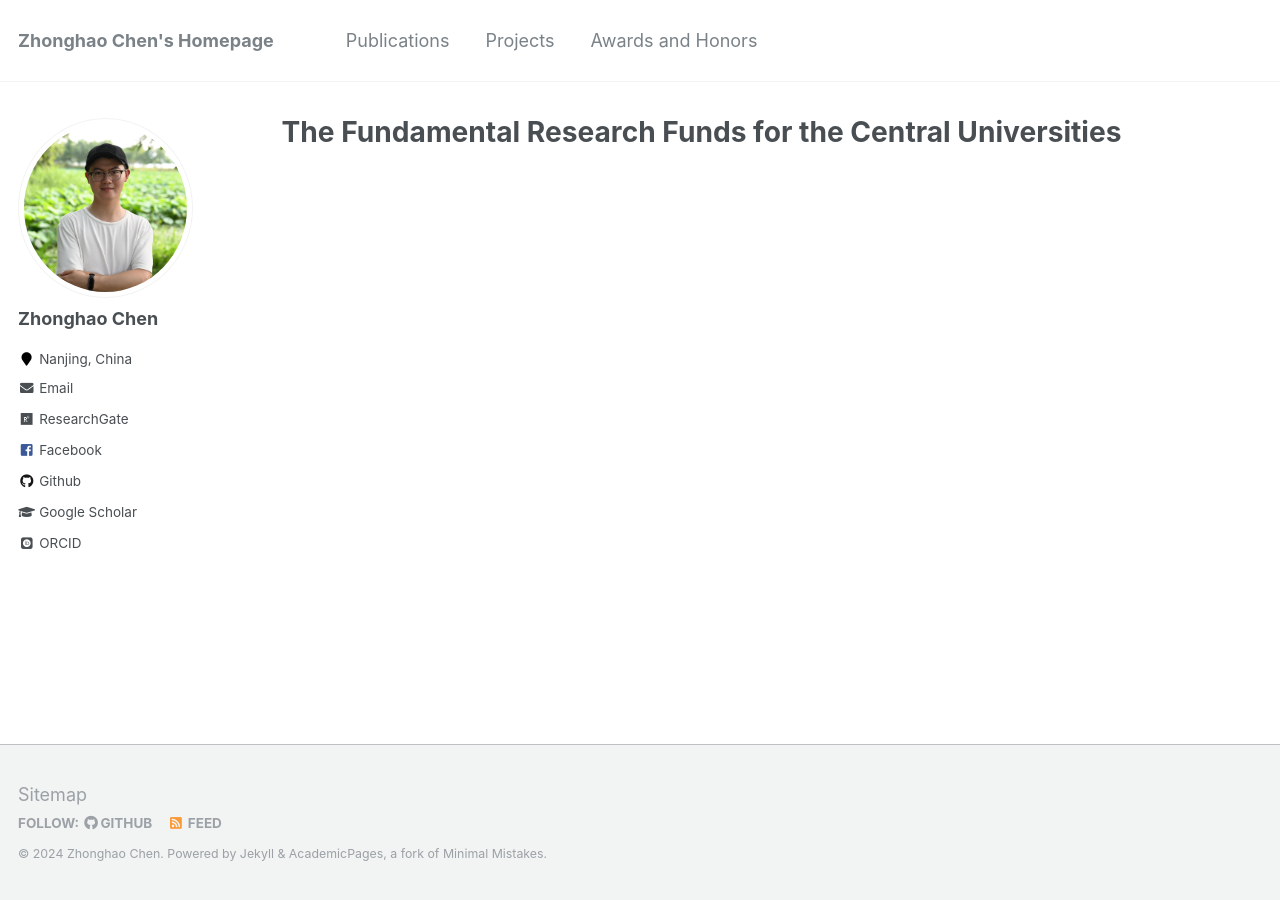
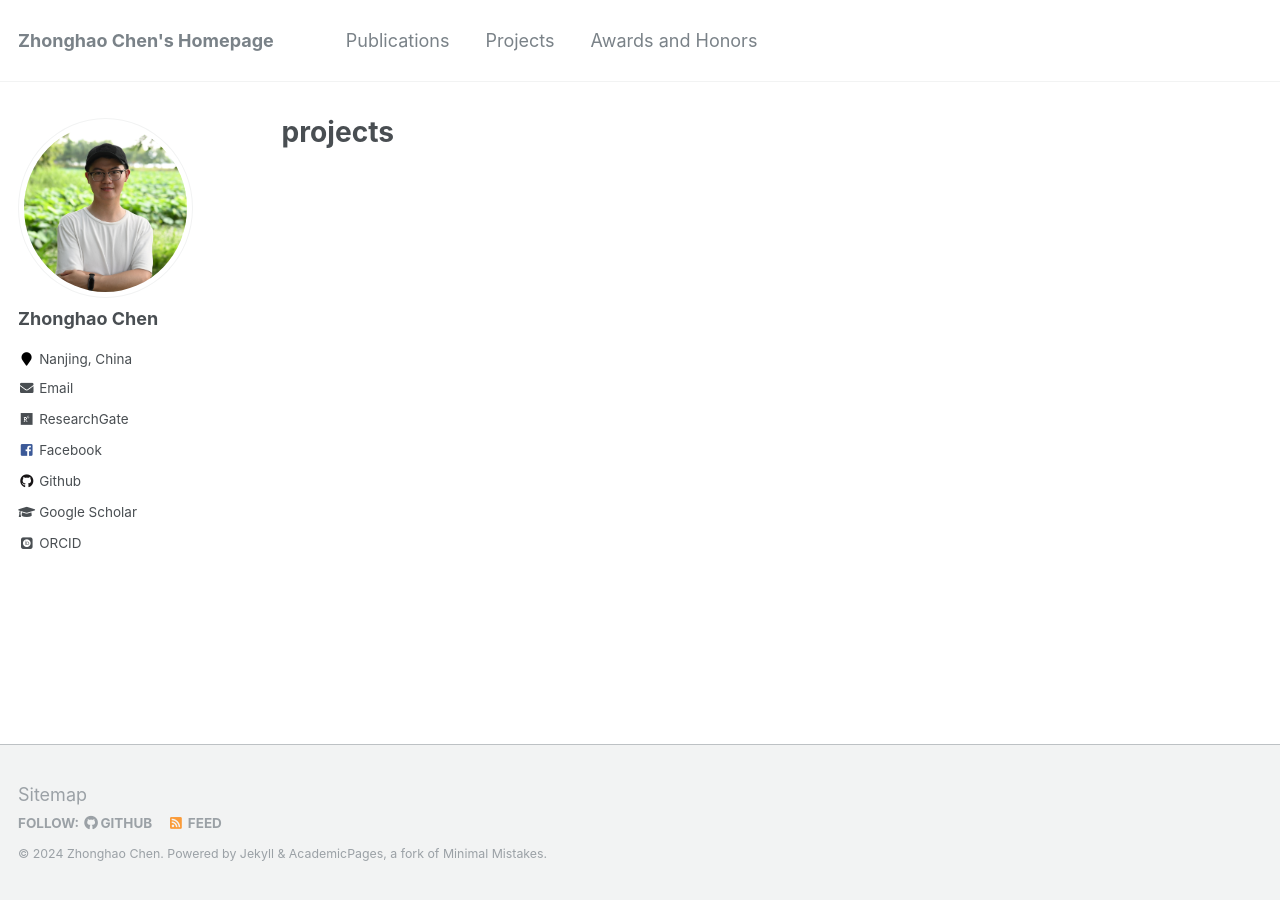
Before and after one commit to zhonghaochen/zhonghaochen.github.io, a Jekyll site: the page built from _pages/projects.html, in a window 1280 px wide. Built offline with Jekyll 4.4.1, drawn with Linux system fonts in a browser that asks for light colours; some web fonts are replaced.

Commit message:
Update projects.html

```diff
--- a/_pages/projects.html
+++ b/_pages/projects.html
@@ -1,6 +1,6 @@
 ---
 layout: archive
-title: "The Fundamental Research Funds for the Central Universities"
+title: "projects"
 permalink: /projects/
 author_profile: true
 ---
```
